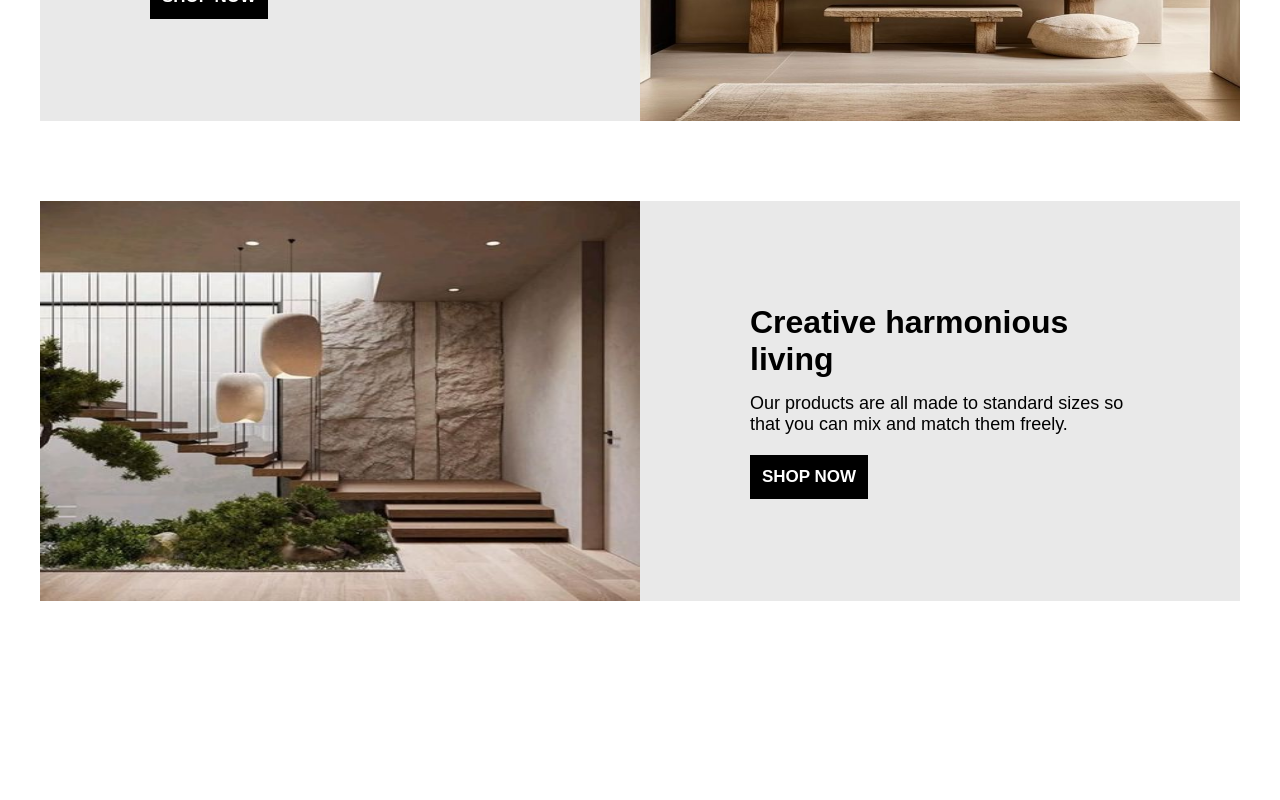
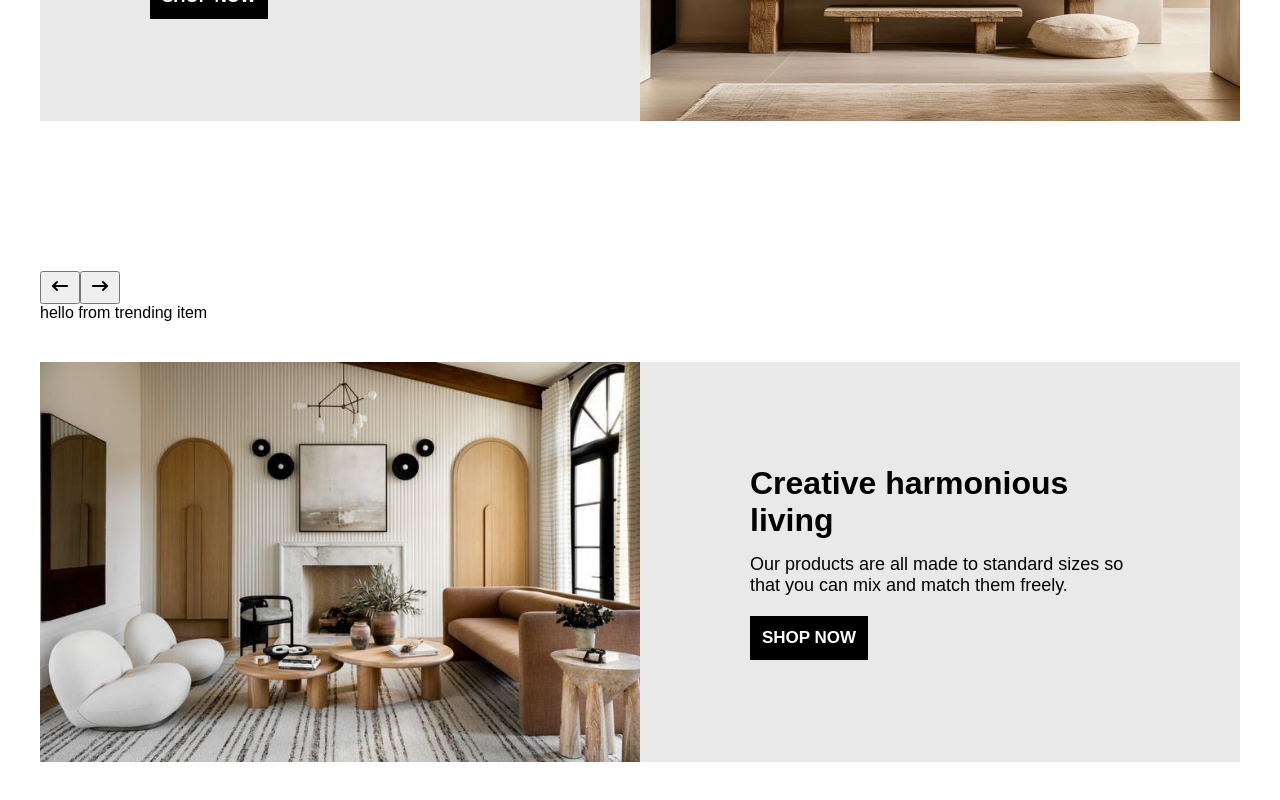
Before and after one commit to mhserrano/e-commerce, a React (Vite) app: page / in a window 1280 px wide. Shown: the part 1946-2746 px from the top of the page. Before the commit the page ends 2595 px from the top, so only its background shows below. Built offline with nearby package versions, Linux system fonts and the light colour scheme; a web font is replaced by a local one.

Commit message:
Added the Trending section to the homepage

```diff
--- /dev/null
+++ b/src/components/TrendingItem.jsx
@@ -0,0 +1,5 @@
+function TrendingItem() {
+  return <>hello from trending item</>;
+}
+
+export default TrendingItem;
--- /dev/null
+++ b/src/components/TrendingSlider.jsx
@@ -0,0 +1,23 @@
+import { IconArrowNarrowLeft, IconArrowNarrowRight } from "@tabler/icons-react";
+import TrendingIcon from "./TrendingItem";
+function TrendingSlider() {
+  return (
+    <div className="trending-container">
+      <div className="container">
+        <div className="btns">
+          <button>
+            <IconArrowNarrowLeft />
+          </button>
+          <button>
+            <IconArrowNarrowRight />
+          </button>
+        </div>
+        <div className="trending-row">
+          <TrendingIcon />
+        </div>
+      </div>
+    </div>
+  );
+}
+
+export default TrendingSlider;
--- a/src/pages/Home.jsx
+++ b/src/pages/Home.jsx
@@ -1,6 +1,7 @@
 import Hero from "../components/Hero";
 import ProudProducts from "../components/ProudProducts";
 import Banner from "../components/Banner";
+import TrendingSlider from "../components/TrendingSlider";
 import BannerReverse from "../components/BannerReverse";
 
 function Home() {
@@ -9,6 +10,7 @@ function Home() {
       <Hero />
       <ProudProducts />
       <Banner />
+      <TrendingSlider />
       <BannerReverse />
     </>
   );
```
Also changed, not shown: src/img/banners/banner2.jpg.
